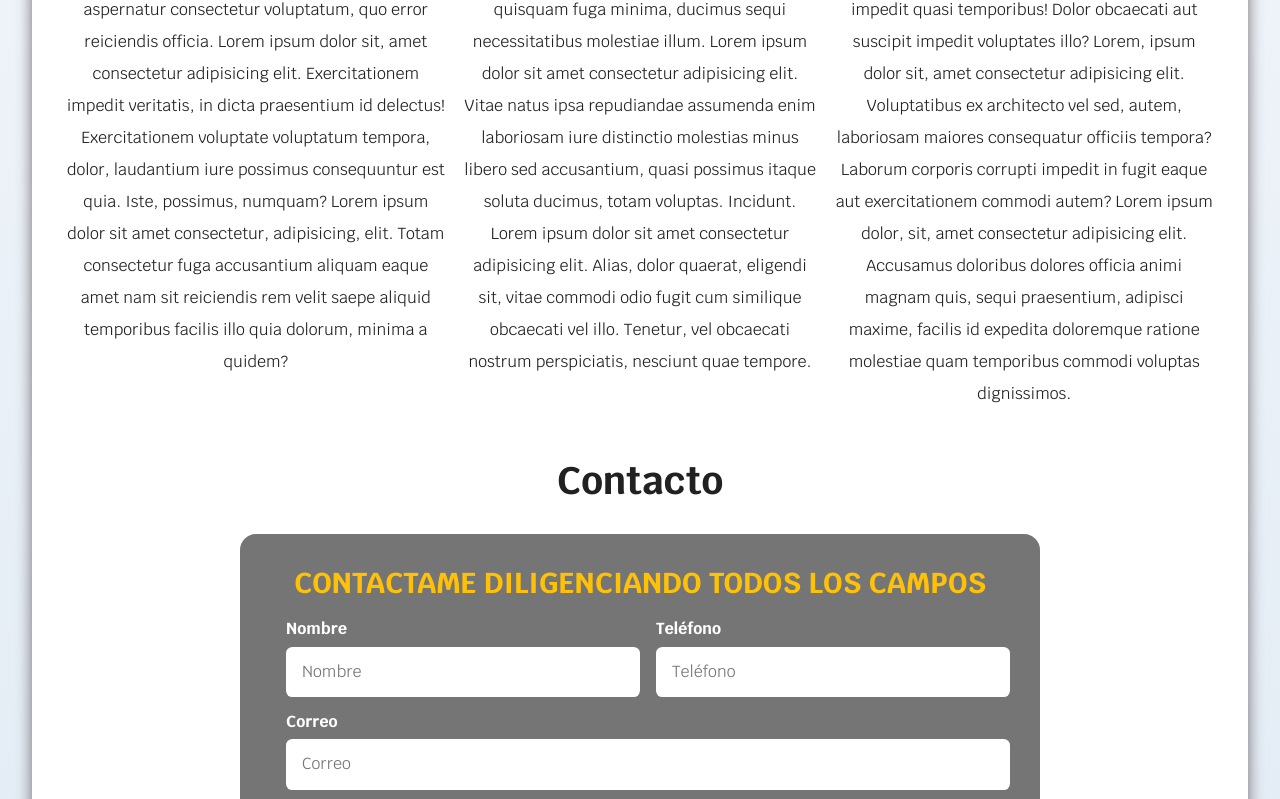
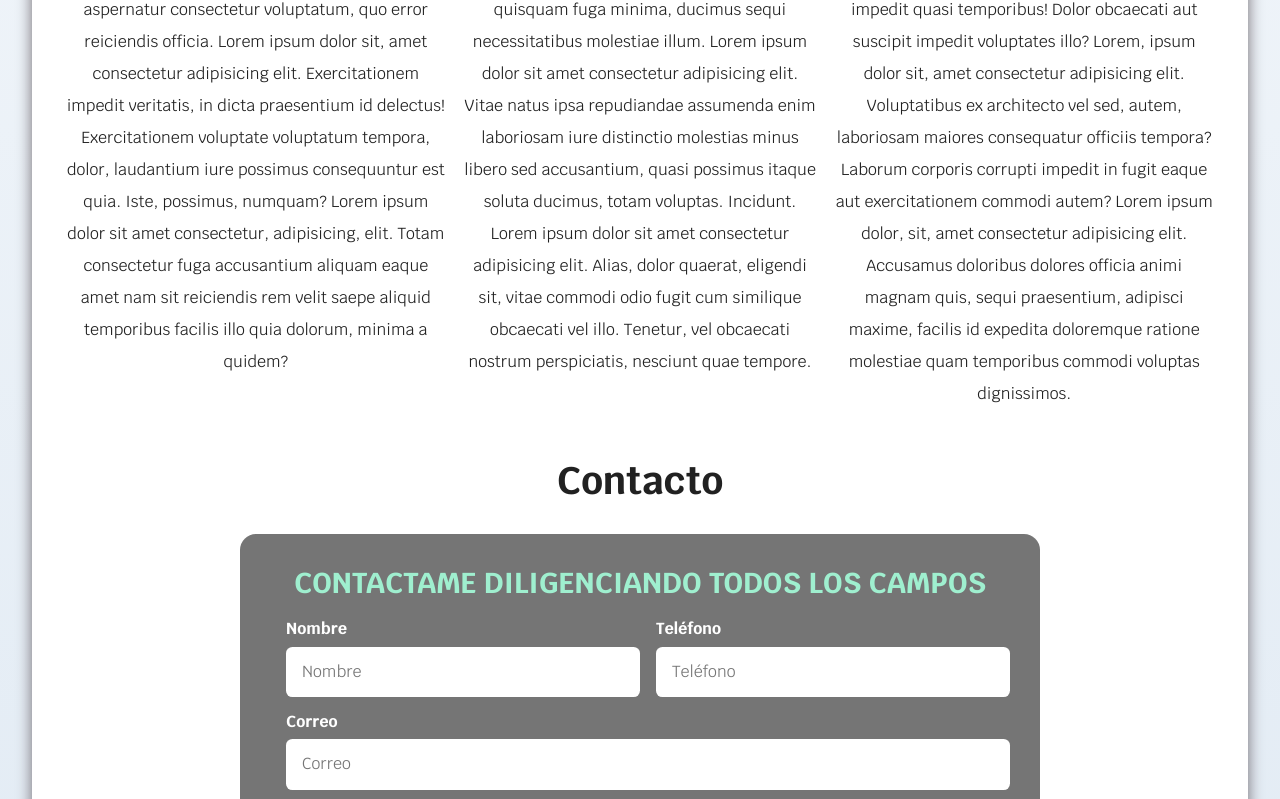
Before and after one commit to DamGar13/BootcampDWFS, a plain HTML site: page Proyecto1/index.html in a window 1280 px wide. Shown: the part 1472-2271 px from the top of the page. Drawn offline with Linux system fonts and the light colour scheme.

Commit message:
cambio estilos color primario a verde

```diff
--- a/Proyecto1/css/style.css
+++ b/Proyecto1/css/style.css
@@ -1,6 +1,7 @@
 /*PALETA DE COLORES GENERAL*/
+/* 08/07/2024 cambio color primario a verde */
 :root{
-	--primario:#ffc107;
+	--primario:#9fefcf;
 	--oscuro:#212121;
 	--blanco:#ffffff;
 	--secundario:#0097a7;
```
